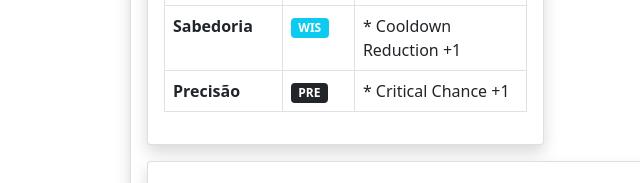
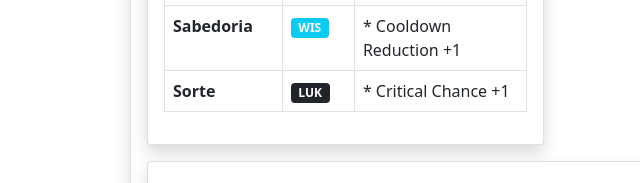
Before and after one commit to MerlinSpellcode/oldgitpage, a plain HTML site: page worlds_embrace/status.html in a window 1280 px wide. Shown: the part 451-634 px from the top of the page, 0-640 px from the left. Drawn offline with nearby package versions, Linux system fonts and the light colour scheme; files whose address does not match are found by name.

Commit message:
Attributes2

```diff
--- a/worlds_embrace/status.html
+++ b/worlds_embrace/status.html
@@ -66,8 +66,8 @@
                       <td> * Cooldown Reduction +1</td>
                     </tr>
                     <tr>
-                      <th scope="row" style="width: 20%;">Precisão</th>
-                      <th scope="row" style="width: 20%;"><span class="badge bg-dark">PRE</span></th>
+                      <th scope="row" style="width: 20%;">Sorte</th>
+                      <th scope="row" style="width: 20%;"><span class="badge bg-dark">LUK</span></th>
                       <td> * Critical Chance +1<br>
                     </tr>
                   </tbody>
```
